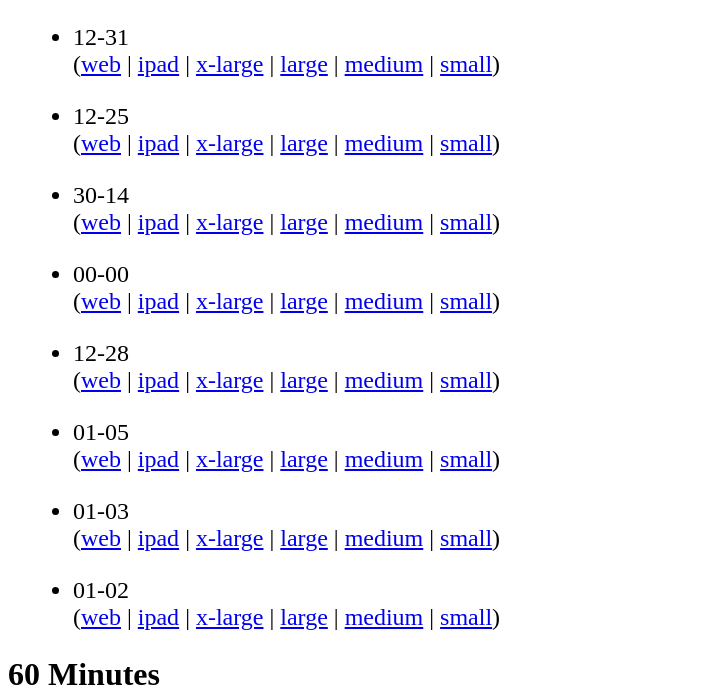
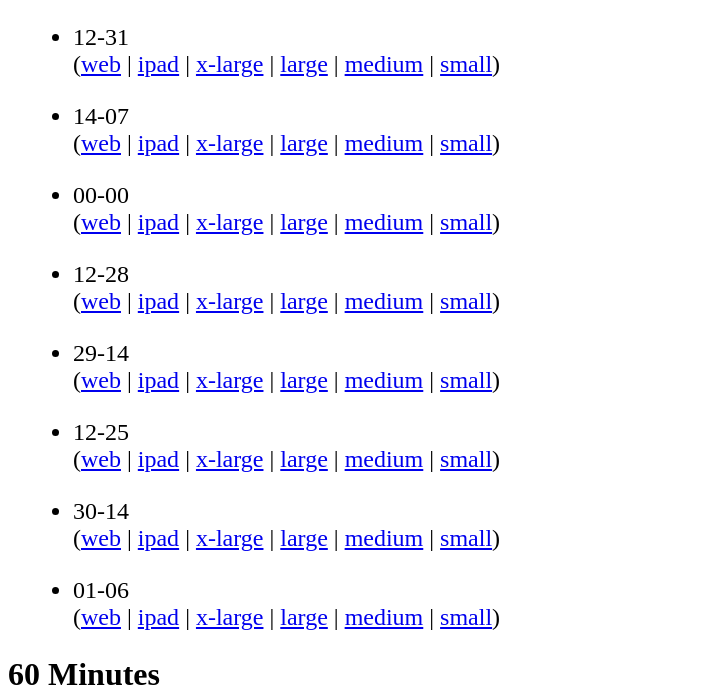
Before and after one commit to jkutner/cbsfeed, a Jekyll site: the page built from index.html, in a window 1280 px wide. Shown: the part 323-1010 px from the top of the page, without its empty margins (0-720 px from the left). Built offline with Jekyll 4.4.1, drawn with Linux system fonts in a browser that asks for light colours; nearby versions of some CDN libraries; some of the changed lines change nothing that is shown.

Commit message:
Updating with latest episdoes

```diff
--- a/_data/evening_news.yml
+++ b/_data/evening_news.yml
@@ -8,6 +8,42 @@
     mp4_796: media\/2015\/01\/01\/378801731694\/en_fullepisode_326640_796.mp4
     mp4_1296: media\/2015\/01\/01\/378801731694\/en_fullepisode_326640_1296.mp4
   date: 12-31
+- title: 14-07
+  links:
+    orig: /videos/14-7-year-old-survivor-key-in-ky-plane-crash-investigation-previewing-ces-2015-what-to-expect-in-tech/
+    ipad: ipad-streaming.cbsnews.com/media/mpx/2015/01/05/379924035584/EN_FULL_010415_327410_500/EN_FULL_010415_327410_500.m3u8
+    mp4_240: media\/2015\/01\/05\/379924035584\/EN_FULL_010415_322408_240.mp4
+    mp4_740: media\/2015\/01\/05\/379974035584\/EN_FULL_010415_327408_740.mp4
+    mp4_796: media\/2015\/01\/05\/379979635584\/EN_FULL_010415_327968_796.mp4
+    mp4_1296: media\/2015\/01\/05\/3799129635584\/EN_FULL_010415_3212968_1296.mp4
+  date: 14-07
+- title: 00-00
+  links:
+    orig: /videos/thousands-honor-fallen-nypd-officer-a-bridge-stuck-in-time/
+    ipad: ipad-streaming.cbsnews.com/media/mpx/2014/12/28/377582147641/EN_122814_Full_325400_500/EN_122814_Full_325400_500.m3u8
+    mp4_240: media\/2014\/12\/28\/377582147641\/EN_122814_Full_325392_240.mp4
+    mp4_740: media\/2014\/12\/28\/377582147641\/EN_122814_Full_325392_740.mp4
+    mp4_796: media\/2014\/12\/28\/377582147641\/EN_122814_Full_325392_796.mp4
+    mp4_1296: media\/2014\/12\/28\/377582147641\/EN_122814_Full_325392_1296.mp4
+  date: 00-00
+- title: 12-28
+  links:
+    orig: /videos/1228-intense-search-launched-for-airasia-flight-8501-bringing-a-very-tiny-new-testament-to-jewelry/
+    ipad: ''
+    mp4_240: ''
+    mp4_740: ''
+    mp4_796: ''
+    mp4_1296: ''
+  date: 12-28
+- title: 29-14
+  links:
+    orig: /videos/122914-u-s-navy-preparing-to-help-find-flight-8501-china-adopts-western-style-table-manners/
+    ipad: ''
+    mp4_240: media\/2014\/12\/30\/378091075896\/EN_122914_FULLEPISODE_326084_240.mp4
+    mp4_740: media\/2014\/12\/30\/378091075896\/EN_122914_FULLEPISODE_326084_740.mp4
+    mp4_796: media\/2014\/12\/30\/378091075896\/EN_122914_FULLEPISODE_326084_796.mp4
+    mp4_1296: media\/2014\/12\/30\/378091075896\/EN_122914_FULLEPISODE_326084_1296.mp4
+  date: 29-14
 - title: 12-25
   links:
     orig: /videos/1225-patriotism-driving-people-to-see-the-interview-nyc-churchs-fresh-approach-draws-in-young-people/
@@ -26,48 +62,12 @@
     mp4_796: ''
     mp4_1296: ''
   date: 30-14
-- title: 00-00
+- title: 01-06
   links:
-    orig: /videos/thousands-honor-fallen-nypd-officer-a-bridge-stuck-in-time/
-    ipad: ipad-streaming.cbsnews.com/media/mpx/2014/12/28/377582147641/EN_122814_Full_325400_500/EN_122814_Full_325400_500.m3u8
-    mp4_240: media\/2014\/12\/28\/377582147641\/EN_122814_Full_325392_240.mp4
-    mp4_740: media\/2014\/12\/28\/377582147641\/EN_122814_Full_325392_740.mp4
-    mp4_796: media\/2014\/12\/28\/377582147641\/EN_122814_Full_325392_796.mp4
-    mp4_1296: media\/2014\/12\/28\/377582147641\/EN_122814_Full_325392_1296.mp4
-  date: 00-00
-- title: 12-28
-  links:
-    orig: /videos/1228-intense-search-launched-for-airasia-flight-8501-bringing-a-very-tiny-new-testament-to-jewelry/
+    orig: /videos/0106-winter-storms-freezing-highway-roads-photographer-to-document-100-centenarians-from-every-state/
     ipad: ''
     mp4_240: ''
     mp4_740: ''
     mp4_796: ''
     mp4_1296: ''
-  date: 12-28
-- title: 01-05
-  links:
-    orig: /videos/15-markets-dive-as-oil-prices-hit-6-year-low-exonerated-man-who-spent-39-years-in-prison-meets-accuser/
-    ipad: ''
-    mp4_240: ''
-    mp4_740: ''
-    mp4_796: ''
-    mp4_1296: ''
-  date: 01-05
-- title: 01-03
-  links:
-    orig: /videos/13-airasia-flight-8501-search-finds-large-objects-on-ocean-floor-master-goes-on-mission-to-get-students-hooked-on-music/
-    ipad: ipad-streaming.cbsnews.com/media/mpx/2015/01/04/379678275964/EN_FULL_010315_327171_500/EN_FULL_010315_327171_500.m3u8
-    mp4_240: media\/2015\/01\/04\/324078275964\/EN_FULL_010315_327164_240.mp4
-    mp4_740: media\/2015\/01\/04\/374078275964\/EN_FULL_010315_327164_740.mp4
-    mp4_796: media\/2015\/01\/04\/379678275964\/EN_FULL_010315_327164_796.mp4
-    mp4_1296: media\/2015\/01\/04\/3129678275964\/EN_FULL_010315_327164_1296.mp4
-  date: 01-03
-- title: 01-02
-  links:
-    orig: /videos/12-u-s-hits-north-korea-with-sanctions-after-sony-hack-with-4-year-losing-streak-on-the-line-hoops-team-goes-for-broke/
-    ipad: ipad-streaming.cbsnews.com/media/mpx/2015/01/03/379474499834/EN_FULL_10215_326991_500/EN_FULL_10215_326991_500.m3u8
-    mp4_240: media\/2015\/01\/03\/379474499834\/EN_FULL_10215_326980_240.mp4
-    mp4_740: media\/2015\/01\/03\/379474499834\/EN_FULL_10215_326980_740.mp4
-    mp4_796: media\/2015\/01\/03\/379474499834\/EN_FULL_10215_326980_796.mp4
-    mp4_1296: media\/2015\/01\/03\/379474499834\/EN_FULL_10215_326980_1296.mp4
-  date: 01-02
+  date: 01-06
```
